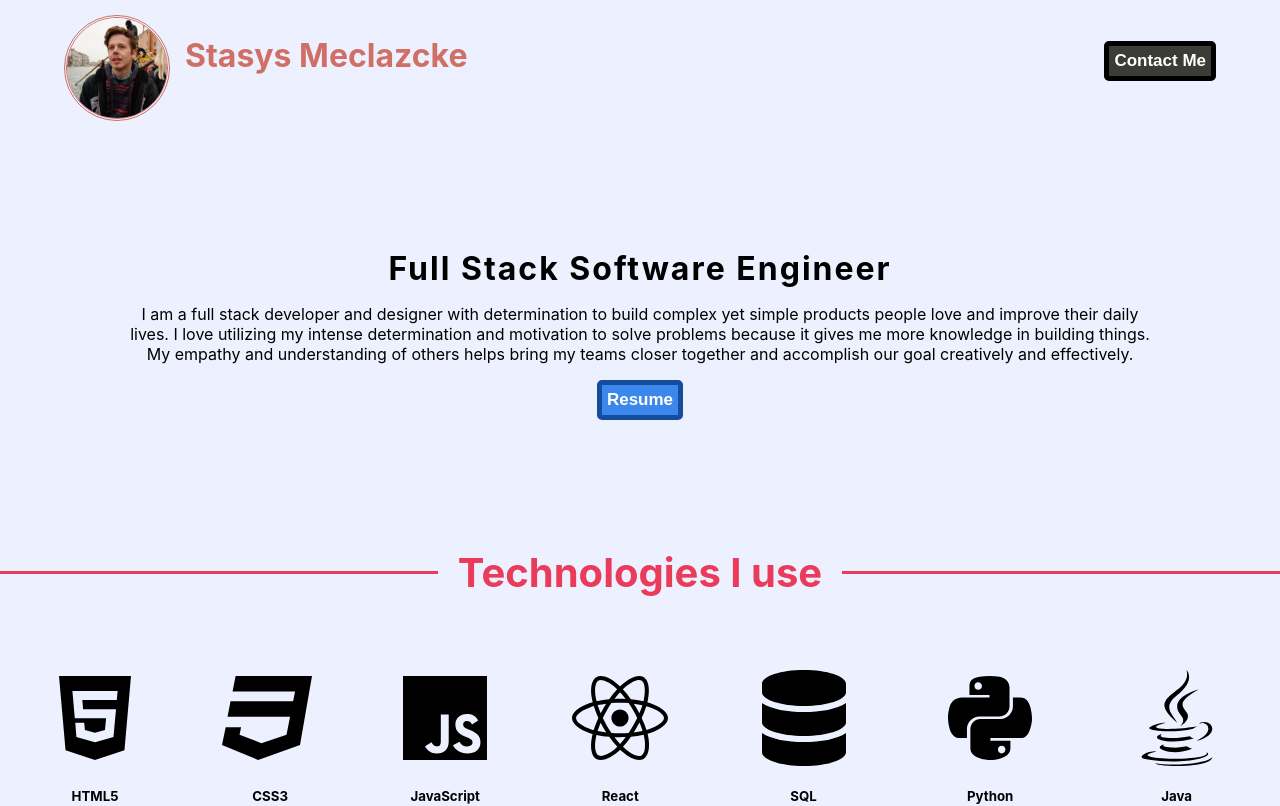
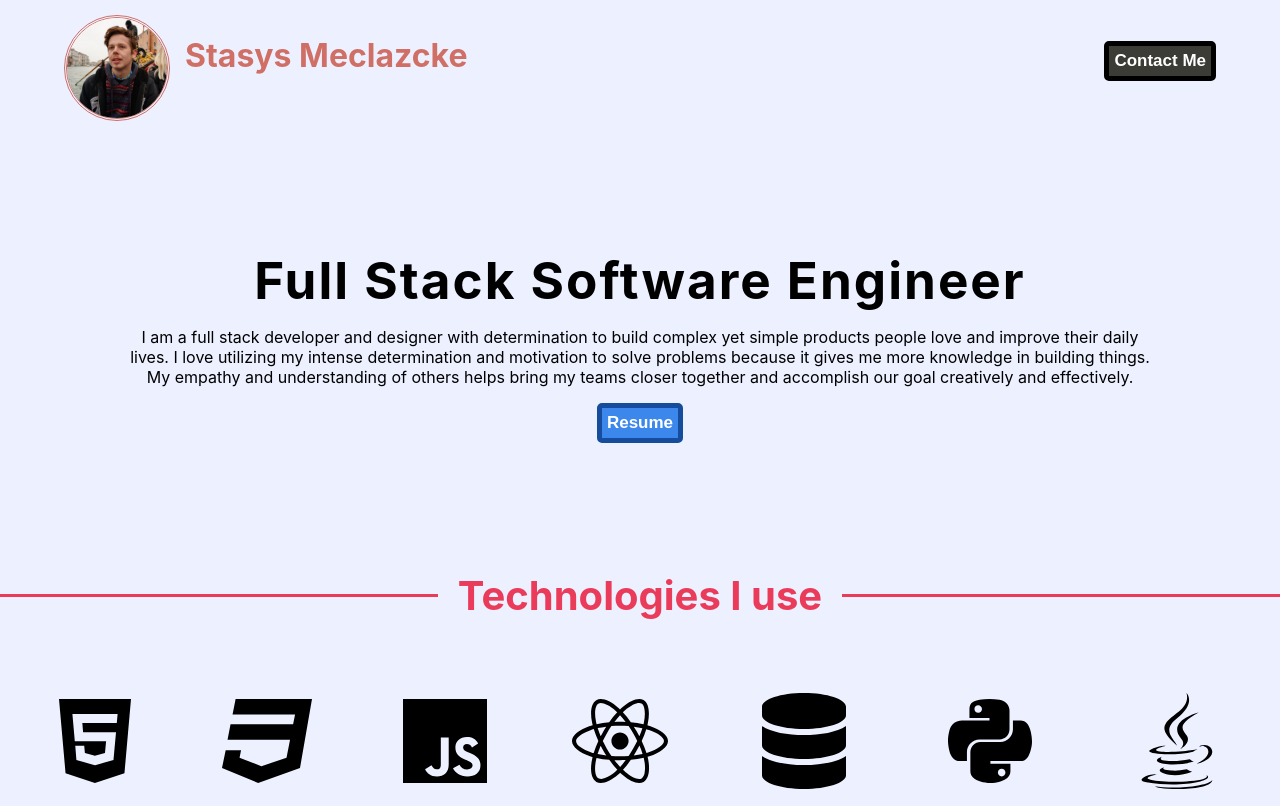
Before and after one commit to aeip/portfolio, a React (Create React App) app: page / in a window 1280 px wide. Shown: the top 806 px of the page. Built offline with nearby package versions, Linux system fonts and the light colour scheme; no server answers.

Commit message:
text in about fixed

```diff
--- a/src/App.css
+++ b/src/App.css
@@ -156,6 +156,7 @@ body {
 }
 
 .about-text h1 {
+  font-size: 4vw;
   overflow: hidden;
   white-space: nowrap;
   margin: 0 auto;
```
